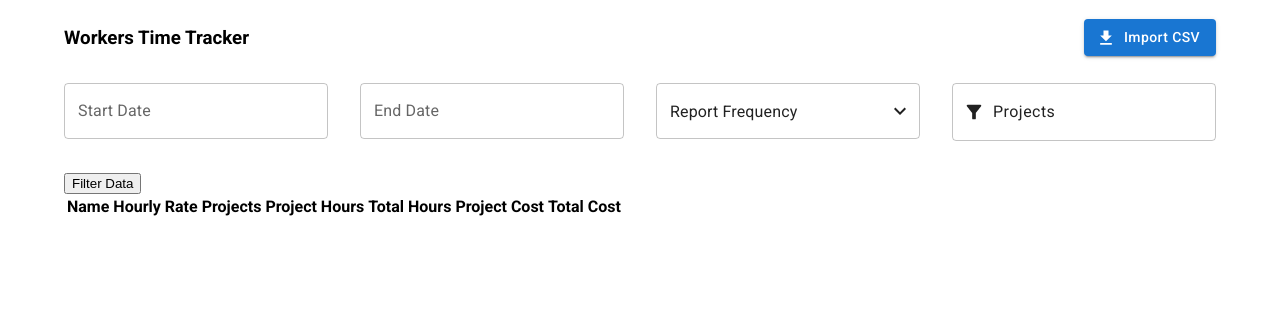
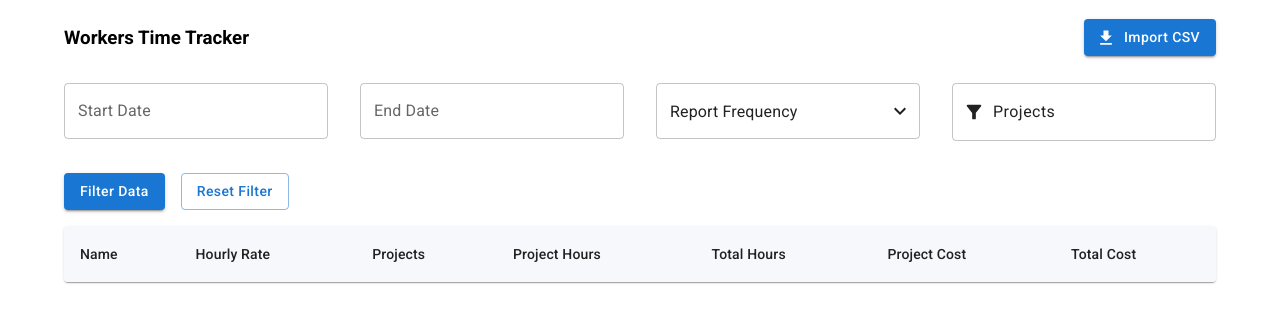
Before and after one commit to suzanpaudel/workers-time-tracker, a React (Vite) app: page / in a window 1280 px wide. Shown: the top 322 px of the page. Built offline with nearby package versions, Linux system fonts and the light colour scheme.

Commit message:
complete logic to display data in table

```diff
--- a/src/App.jsx
+++ b/src/App.jsx
@@ -8,6 +8,8 @@ import FilterComponent from "./components/FilterComponent";
 import getMonthFromString from "./utils/getMonthFromString";
 
 import csvFile from "./assets/TrackedTime.csv";
+import CustomTable from "./components/CustomTable";
+import { Box, Button, Grid } from "@mui/material";
 
 const App = () => {
   const [csvData, setCsvData] = useState([]);
@@ -17,7 +19,7 @@ const App = () => {
   const [frequency, setFrequency] = useState("");
   const [selectedProjects, setSelectedProjects] = useState([]);
   const [dateFrames, setDateFrames] = useState([]);
-  const [filteredData, setFilteredData] = useState({});
+  const [finalData, setFinalData] = useState({});
 
   const hourlyRates = {
     "Prakash Sharma": 1000,
@@ -25,6 +27,15 @@ const App = () => {
     "Steve Jobs": 800,
     "Dan Abrahamov": 700,
     "Mausam Khanal": 600,
+  };
+
+  const resetFilters = () => {
+    setStartDate(null);
+    setEndDate(null);
+    setFrequency("");
+    setSelectedProjects([]);
+    setDateFrames([]);
+    setFinalData({});
   };
 
   const filterDataHandler = () => {
@@ -89,36 +100,28 @@ const App = () => {
 
     const groupedAndConvertedData = Object.keys(groupedData).reduce(
       (acc, worker) => {
-        acc[worker] = {};
+        acc[worker] = { projects: {} };
+        acc[worker]["hourlyCost"] = hourlyRates[worker] || 0;
+
         Object.keys(groupedData[worker]).forEach((project) => {
-          acc[worker][project] = { time: {}, cost: 0 };
+          acc[worker].projects[project] = { time: {}, cost: 0 };
           Object.keys(groupedData[worker][project]).forEach((frame) => {
             const durationInSeconds = groupedData[worker][project][frame];
             const durationInHours = Math.round(durationInSeconds / 3600);
-            acc[worker][project].time[frame] = durationInHours;
+            acc[worker].projects[project].time[frame] = durationInHours;
             const hourlyRate = hourlyRates[worker] || 0;
             const totalCost = durationInHours * hourlyRate;
-            acc[worker][project].cost += totalCost;
+            acc[worker].projects[project].cost += totalCost;
           });
         });
+
         return acc;
       },
       {}
     );
 
-    setFilteredData(groupedAndConvertedData);
+    setFinalData(groupedAndConvertedData);
   };
-
-  const tableRows = [
-    "Name",
-    "Hourly Rate",
-    "Projects",
-    ...dateFrames,
-    "Project Hours",
-    "Total Hours",
-    "Project Cost",
-    "Total Cost",
-  ];
 
   const importCSV = () => {
     Papa.parse(csvFile, {
@@ -131,7 +134,6 @@ const App = () => {
         setCsvData((prev) => parsedData);
 
         const uniqueProjectKeys = [];
-        const uniqueWorkers = [];
 
         parsedData.forEach((item) => {
           if (!uniqueProjectKeys.includes(item.project)) {
@@ -217,25 +219,35 @@ const App = () => {
           selectedProjects={selectedProjects}
           setSelectedProjects={setSelectedProjects}
         />
-        <button onClick={filterDataHandler}>Filter Data</button>
-        <table>
-          <thead>
-            <tr>
-              {tableRows.map((header) => (
-                <th key={header}>{header}</th>
-              ))}
-            </tr>
-          </thead>
-        </table>
-        {/* <tbody>
-          {filteredData.slice(1).map((row, rowIndex) => (
-            <tr key={rowIndex}>
-              {row.map((cell, cellIndex) => (
-                <td key={cellIndex}>{cell}</td>
-              ))}
-            </tr>
-          ))}
-        </tbody> */}
+        <Box
+          sx={{
+            marginBottom: "1rem",
+          }}
+        >
+          <Button
+            onClick={filterDataHandler}
+            variant="contained"
+            color="primary"
+            sx={{
+              marginRight: "1rem",
+              textTransform: "none",
+            }}
+          >
+            Filter Data
+          </Button>
+          <Button
+            onClick={resetFilters}
+            variant="outlined"
+            color="primary"
+            sx={{
+              marginRight: "1rem",
+              textTransform: "none",
+            }}
+          >
+            Reset Filter
+          </Button>
+        </Box>
+        <CustomTable data={finalData} dateFrames={dateFrames} />
       </Container>
     </LocalizationProvider>
   );
--- a/src/components/CustomTable/index.jsx
+++ b/src/components/CustomTable/index.jsx
@@ -1,9 +1,118 @@
-import React from 'react'
+import Table from "@mui/material/Table";
+import TableBody from "@mui/material/TableBody";
+import TableCell, { tableCellClasses } from "@mui/material/TableCell";
+import TableContainer from "@mui/material/TableContainer";
+import TableHead from "@mui/material/TableHead";
+import TableRow from "@mui/material/TableRow";
+import Paper from "@mui/material/Paper";
 
-const index = () => {
+const CustomTable = ({ dateFrames, data }) => {
+  const calculateProjectHours = (projectTime) => {
+    let totalTime = 0;
+
+    for (const timePeriod in projectTime) {
+      totalTime += projectTime[timePeriod];
+    }
+
+    return totalTime;
+  };
+
+  const calculateTotalHours = (projectData) => {
+    let totalTime = 0;
+
+    for (const project in projectData) {
+      const timeData = projectData[project].time;
+      totalTime += calculateProjectHours(timeData);
+    }
+    return totalTime;
+  };
+
+  const calculateTotalTime = (projectData) => {
+    let totalAmount = 0;
+
+    for (const project in projectData) {
+      totalAmount += projectData[project].cost;
+    }
+    return totalAmount;
+  };
+
   return (
-    <div>index</div>
-  )
-}
+    <TableContainer component={Paper}>
+      <Table
+        sx={{
+          [`& .${tableCellClasses.root}`]: {
+            borderBottom: "none",
+            verticalAlign: "top",
+          },
+        }}
+      >
+        <TableHead sx={{ backgroundColor: "#f7f8fc" }}>
+          <TableRow>
+            <TableCell>Name</TableCell>
+            <TableCell>Hourly Rate</TableCell>
+            <TableCell>Projects</TableCell>
+            {dateFrames.map((dateFrame) => (
+              <TableCell key={dateFrame}>{dateFrame}</TableCell>
+            ))}
+            <TableCell>Project Hours</TableCell>
+            <TableCell>Total Hours</TableCell>
+            <TableCell>Project Cost</TableCell>
+            <TableCell>Total Cost</TableCell>
+          </TableRow>
+        </TableHead>
+        <TableBody>
+          {Object.keys(data).map((name) => (
+            <>
+              {Object.keys(data[name].projects).map((projectName, index) => (
+                <TableRow key={`${name} ${projectName}`}>
+                  {!index && (
+                    <>
+                      <TableCell
+                        rowSpan={Object.keys(data[name].projects).length}
+                      >
+                        {name}
+                      </TableCell>
+                      <TableCell
+                        rowSpan={Object.keys(data[name].projects).length}
+                      >
+                        {data[name].hourlyCost}
+                      </TableCell>
+                    </>
+                  )}
+                  <TableCell>{projectName}</TableCell>
+                  {dateFrames.map((dateFrame) => (
+                    <TableCell key={dateFrame}>
+                      {data[name].projects[projectName].time[dateFrame]}
+                    </TableCell>
+                  ))}
+                  <TableCell>
+                    {calculateProjectHours(
+                      data[name].projects[projectName].time
+                    )}
+                  </TableCell>
+                  {!index && (
+                    <TableCell
+                      rowSpan={Object.keys(data[name].projects).length}
+                    >
+                      {calculateTotalHours(data[name].projects)}
+                    </TableCell>
+                  )}
+                  <TableCell>{data[name].projects[projectName].cost}</TableCell>
+                  {!index && (
+                    <TableCell
+                      rowSpan={Object.keys(data[name].projects).length}
+                    >
+                      {calculateTotalTime(data[name].projects)}
+                    </TableCell>
+                  )}
+                </TableRow>
+              ))}
+            </>
+          ))}
+        </TableBody>
+      </Table>
+    </TableContainer>
+  );
+};
 
-export default index
+export default CustomTable;
```
